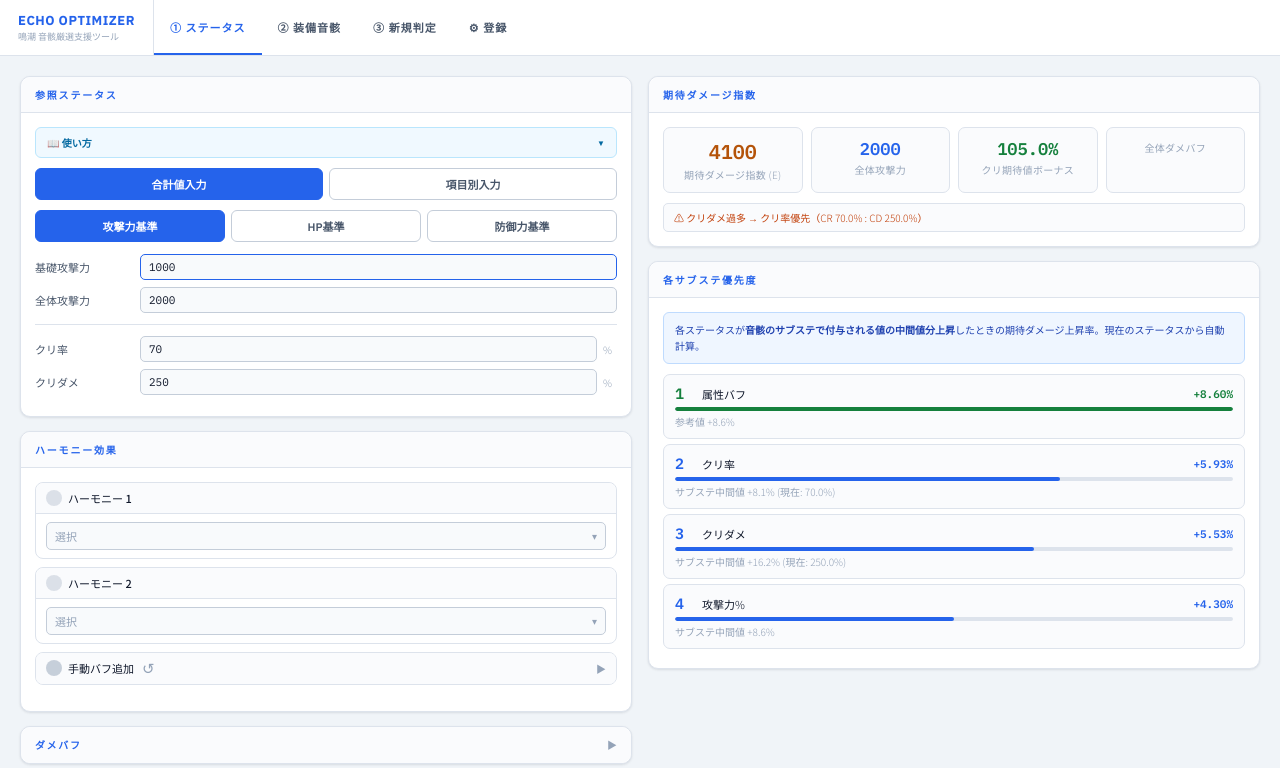
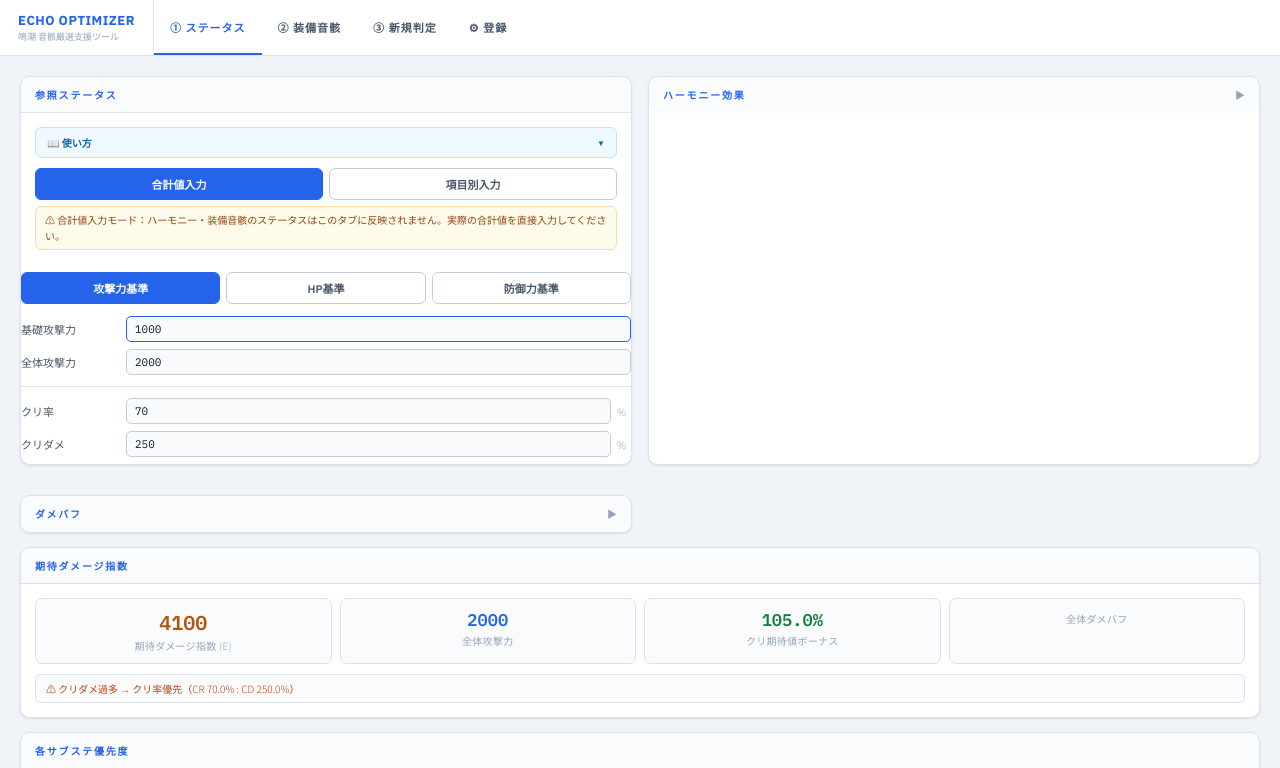
Before and after one commit to FClBrIATs/wuwa-echo-tool, a plain HTML site: page echo-optimizer-v5.index.html in a window 1280 px wide. Both pictures are taken after a click on the button "合計値入力". Shown: the top 768 px of the page. Drawn offline with Linux system fonts and the light colour scheme.

Commit message:
Add files via upload

```diff
--- a/echo-optimizer-v5.index.html
+++ b/echo-optimizer-v5.index.html
@@ -357,7 +357,7 @@ details.card-collapse>.card-body{padding:14px;}
         <div class="card-body">
           <details class="how-to"><summary>📖 使い方</summary>
           <div class="how-to-body">
-            <b>合計値入力</b>：キャラの全ステータスをそのまま入力します。登録データは使用されません。<br>
+            <b>合計値入力</b>：キャラの全ステータスをそのまま入力します。ハーモニー・装備音骸のステータスは反映されません。登録データも使用されません。<br>
             <b>項目別入力</b>：ハーモニー・武器・キャラ・音骸メイン/サブの内訳を入力します。登録データがあれば自動入力されます（手動で上書き可）。<br>
             <b>使用属性</b>：選択した属性のバフのみ計算に使用します。<br>
             <b>ダメージ比率</b>：各スキルの比率に応じてスコアの重み付けが変わります。合計100を推奨。
@@ -365,9 +365,11 @@ details.card-collapse>.card-body{padding:14px;}
         </details>
 
         <!-- 入力モード切り替え -->
-        <div class="mode-sw" style="margin:8px 0 10px;">
+        <div class="mode-sw" style="margin:8px 0 6px;">
           <button id="inputModeBtn_total" class="mode-btn active" onclick="setInputMode('total',this)">合計値入力</button>
           <button id="inputModeBtn_detail" class="mode-btn" onclick="setInputMode('detail',this)">項目別入力</button>
+        </div>
+        <div id="note_total_mode" class="warn-box" style="font-size:10px;padding:5px 9px;margin-bottom:8px;">⚠ 合計値入力モード：ハーモニー・装備音骸のステータスはこのタブに反映されません。実際の合計値を直接入力してください。</div>
         </div>
 
         <!-- キャラ/武器 選択（項目別のみ表示） -->
@@ -499,13 +501,16 @@ details.card-collapse>.card-body{padding:14px;}
       </div>
     </div>
 
-      <div class="card">
-        <div class="card-head"><h2>ハーモニー効果</h2></div>
+      <details class="card-collapse" id="card_harmony">
+        <summary>
+          <h2>ハーモニー効果</h2>
+          <span class="card-collapse-caret">▶</span>
+        </summary>
         <div class="card-body">
           <div class="harmony-picker" id="harmonyPicker"></div>
           <div class="info-box" id="harmonyEffectBox" style="display:none"></div>
         </div>
-      </div>
+      </details>
 
       <details class="card-collapse" id="card_dmgbuf">
         <summary>
@@ -1876,6 +1881,7 @@ function setInputMode(mode, btn){
   setDisplay('skillbuf_total', showTotal);
   setDisplay('skillbuf_detail', !showTotal);
   setDisplay('cw_select_block', !showTotal);
+  setDisplay('note_total_mode', showTotal);
   if(!showTotal){
     buildDetailRows();
     fillDetailInputs();
```
